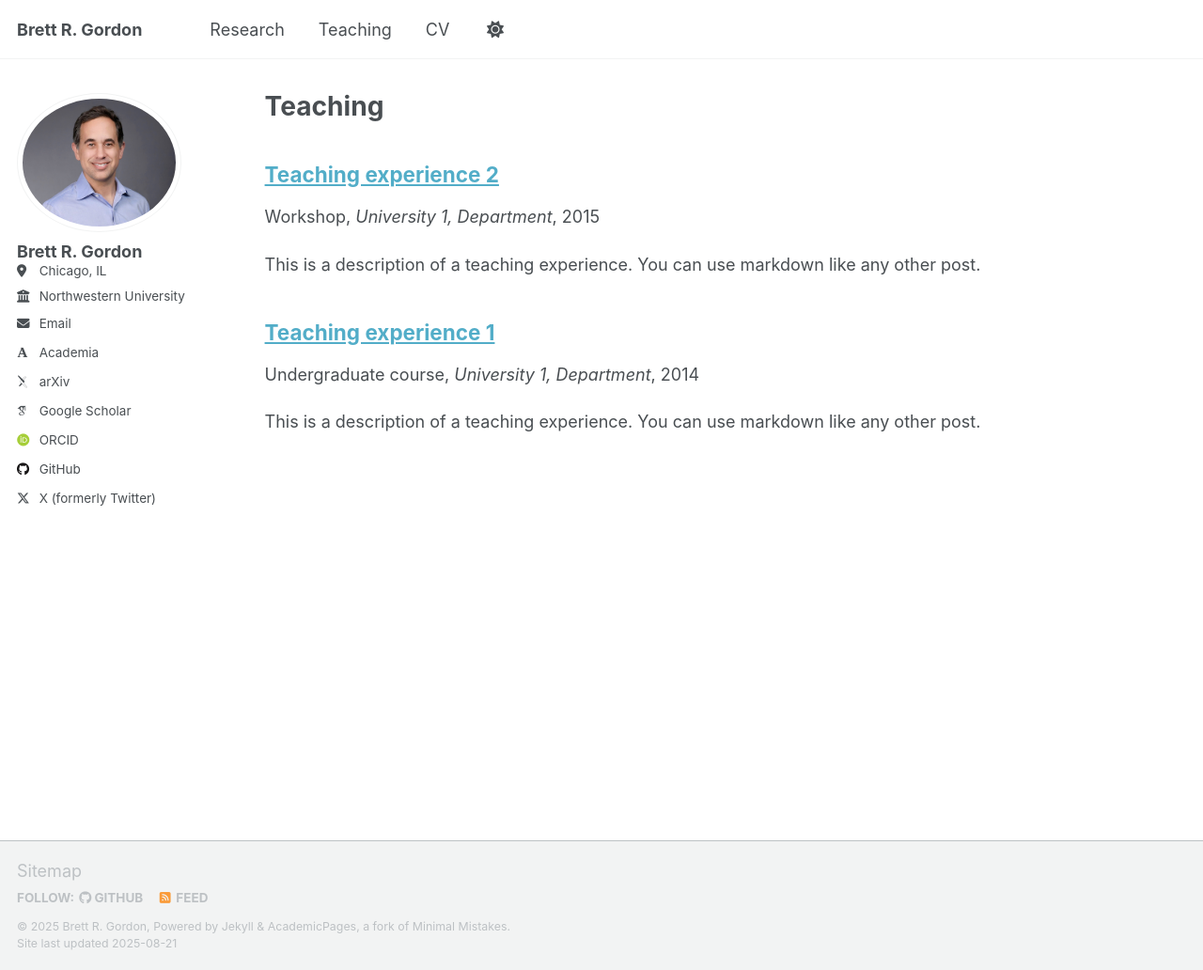
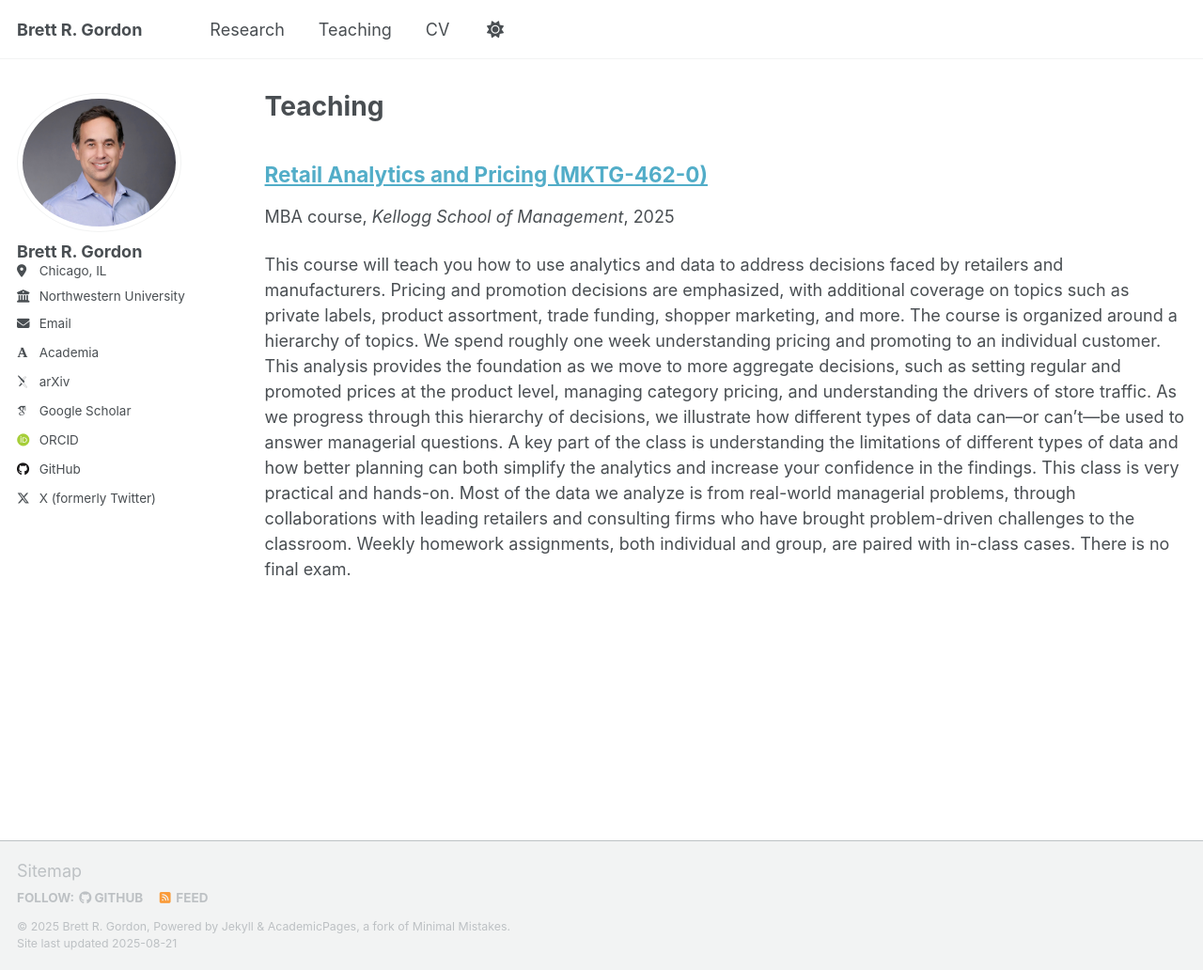
Before and after one commit to brgordon1/brgordon1.github.io, a Jekyll site: the page built from _pages/teaching.html, in a window 1280 px wide and 1032 px high. Shown: the whole window at 94% size. Built offline with Jekyll 4.4.1, drawn with Linux system fonts in a browser that asks for light colours; some web fonts are replaced; a script that is not in the unit is left out.

Commit message:
CV updates, testing teaching

```diff
--- a/_pages/cv.md
+++ b/_pages/cv.md
@@ -12,26 +12,34 @@ redirect_from:
 
 Education
 ======
-* Ph.D in Economics, Carnegie Mellon University, 2007
+* Ph.D. in Economics, Carnegie Mellon University, 2007
 * M.S. in Economics, Carnegie Mellon University, 2004
 * M.S. in Information Systems, Carnegie Mellon University, 2002
 * B.S. in Information Systems and Economics, Carnegie Mellon University, 2002
 
-Work experience
+Academic Positions
 ======
-* TBD
-  * TBD
+* Kellogg School of Management, Northwestern University
+  * Charles H. Kellstadt Chair in Marketing, 2024-present
+  * Professor of Marketing, 2021-present
+  * Associate Professor (with tenure), 2014-2021
+
+* Booth School of Business, University of Chicago
+  * Visiting Associate Professor of Marketing, 2014
+
+* Graduate School of Business, Stanford University
+  * Visiting Scholar, 2017-2018
+  * Visiting Scholar, Fall 2012
+
+* Columbia Business School, Columbia University
+  * Class of 1967 Associate Professor of Business, 2011-2014
+  * Associate Professor of Marketing, 2011
+  * Assistant Professor of Marketing, 2007-2011
 
 Publications
 ======
   <ul>{% for post in site.publications reversed %}
     {% include archive-single-cv.html %}
-  {% endfor %}</ul>
-
-Talks
-======
-  <ul>{% for post in site.talks reversed %}
-    {% include archive-single-talk-cv.html  %}
   {% endfor %}</ul>
 
 Teaching
@@ -40,6 +48,12 @@ Teaching
     {% include archive-single-cv.html %}
   {% endfor %}</ul>
 
-Service and leadership
+Editorial Work
 ======
-* TBD
+* Co-Editor, Journal of Marketing Research, 2023-present
+* Associate Editor, Journal of Marketing Research, 2022-2023
+* Associate Editor, Management Science, 2021-2023
+* Editorial Board, Journal of Marketing Research, 2016-2021
+* Editorial Board, Quantitative Marketing and Economics, 2014
+* Editorial Board, Marketing Science, 2014-2023
+* Editorial Board, International Journal of Research in Marketing, 2012-2015
--- a/_teaching/2014-spring-teaching-1.md
+++ /dev/null
@@ -1,20 +0,0 @@
----
-title: "Teaching experience 1"
-collection: teaching
-type: "Undergraduate course"
-permalink: /teaching/2014-spring-teaching-1
-venue: "University 1, Department"
-date: 2014-01-01
-location: "City, Country"
----
-
-This is a description of a teaching experience. You can use markdown like any other post.
-
-Heading 1
-======
-
-Heading 2
-======
-
-Heading 3
-======
--- a/_teaching/2015-spring-teaching-2.md
+++ /dev/null
@@ -1,20 +0,0 @@
----
-title: "Teaching experience 2"
-collection: teaching
-type: "Workshop"
-permalink: /teaching/2015-spring-teaching-1
-venue: "University 1, Department"
-date: 2015-01-01
-location: "City, Country"
----
-
-This is a description of a teaching experience. You can use markdown like any other post.
-
-Heading 1
-======
-
-Heading 2
-======
-
-Heading 3
-======
--- /dev/null
+++ b/_teaching/mba_retail_analytics_pricing.md
@@ -0,0 +1,11 @@
+---
+title: "Retail Analytics and Pricing (MKTG-462-0)"
+collection: teaching
+type: "MBA course"
+permalink: /teaching/mba_retail_analytics_pricing
+venue: "Kellogg School of Management"
+#date: 2014-01-01
+location: ""
+---
+
+This course will teach you how to use analytics and data to address decisions faced by retailers and manufacturers. Pricing and promotion decisions are emphasized, with additional coverage on topics such as private labels, product assortment, trade funding, shopper marketing, and more. The course is organized around a hierarchy of topics. We spend roughly one week understanding pricing and promoting to an individual customer. This analysis provides the foundation as we move to more aggregate decisions, such as setting regular and promoted prices at the product level, managing category pricing, and understanding the drivers of store traffic. As we progress through this hierarchy of decisions, we illustrate how different types of data can---or can't---be used to answer managerial questions. A key part of the class is understanding the limitations of different types of data and how better planning can both simplify the analytics and increase your confidence in the findings. This class is very practical and hands-on. Most of the data we analyze is from real-world managerial problems, through collaborations with leading retailers and consulting firms who have brought problem-driven challenges to the classroom. Weekly homework assignments, both individual and group, are paired with in-class cases. There is no final exam.
```
